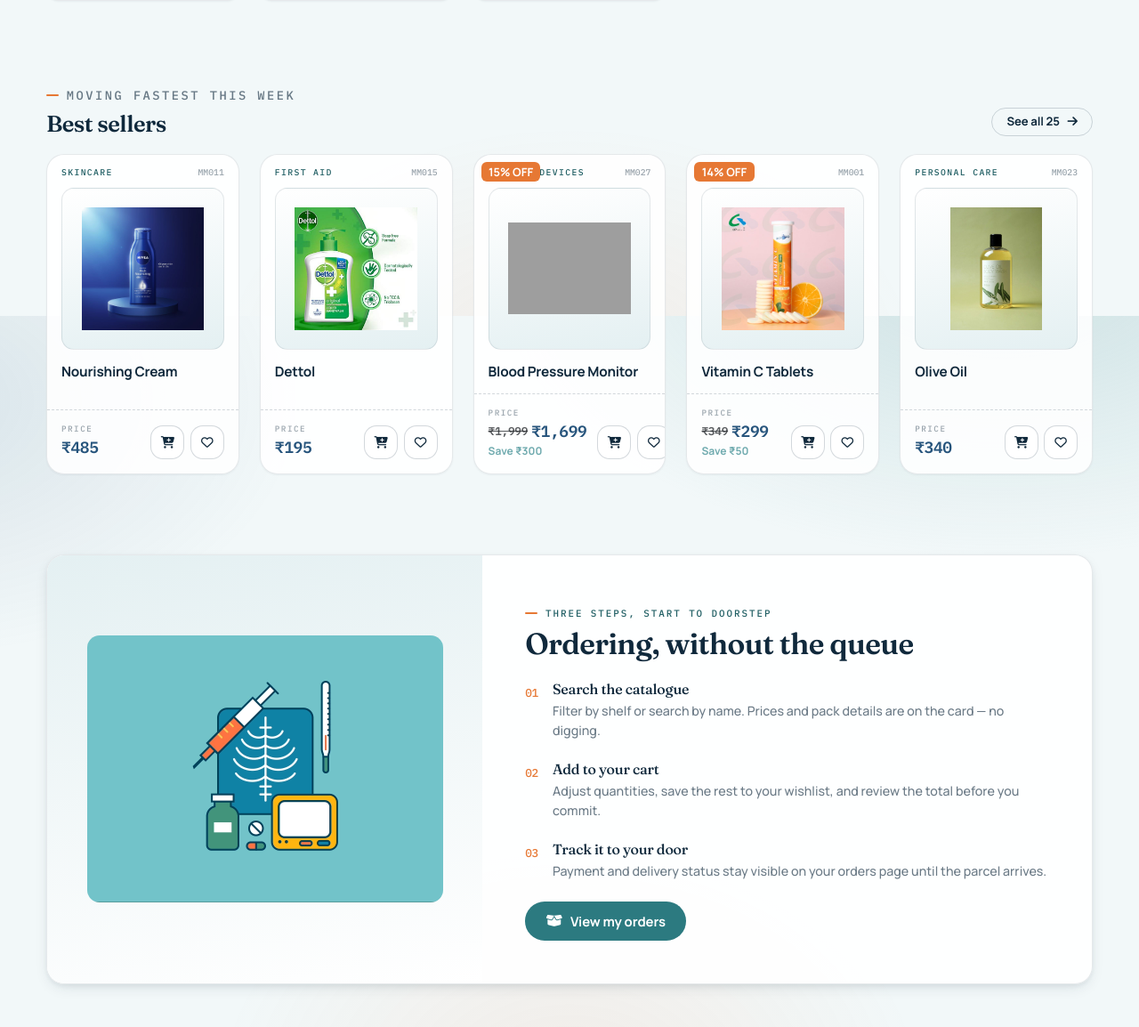
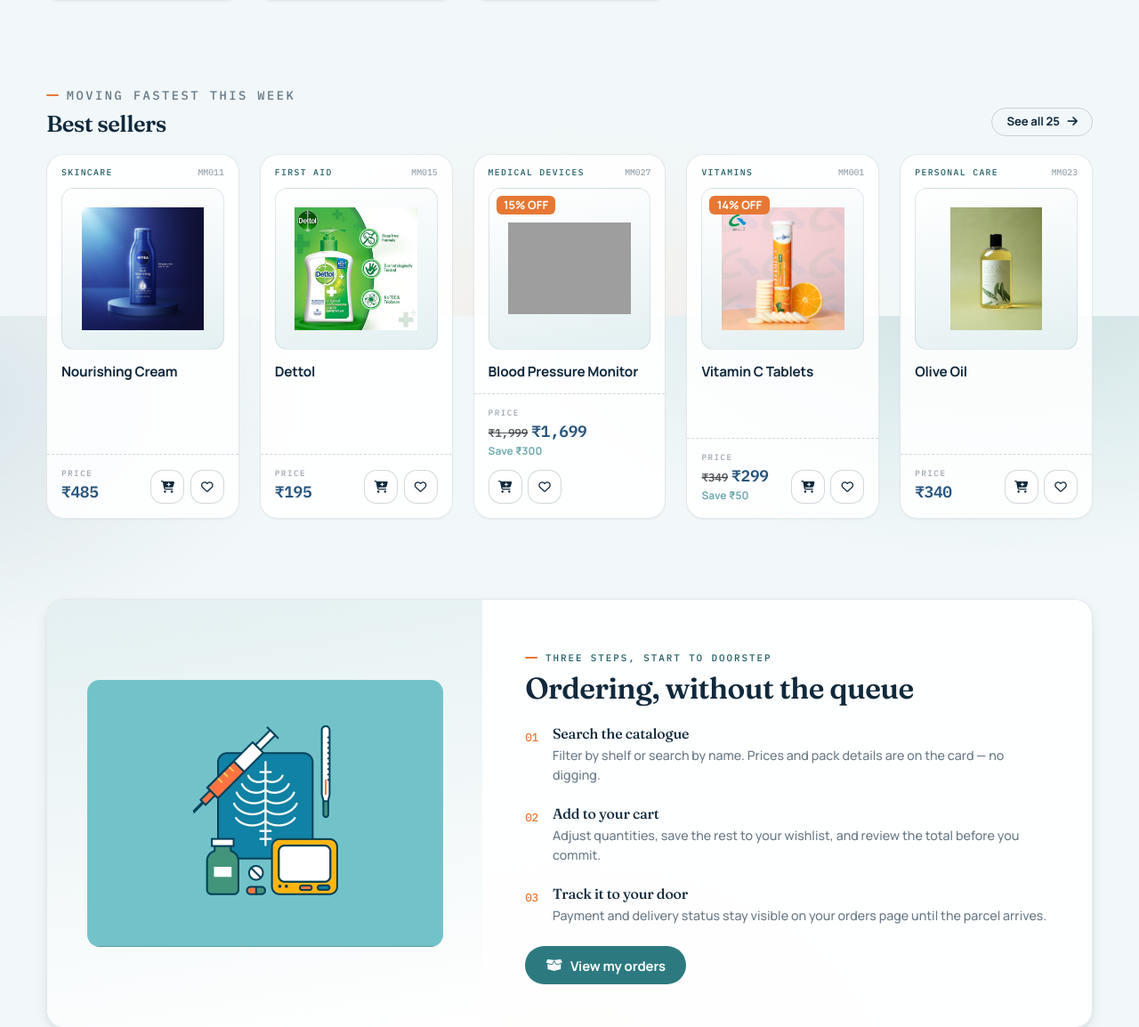
Before and after one commit to VishalMer/Medimax2.0, a PHP site: page /MediMax/ in a window 1280 px wide. Shown: the part 1245-2399 px from the top of the page at 89% size. Run offline with PHP 8.4, Linux system fonts and the light colour scheme; some libraries are stand-ins or nearby versions; grey boxes are pictures that could not be loaded.

Commit message:
fix: fixed product's discount tag overlapping and the overflow of buttons in product card

```diff
--- a/app/views/components/product_card.php
+++ b/app/views/components/product_card.php
@@ -18,18 +18,17 @@ $index    = $index ?? 0;
          data-name="<?= htmlspecialchars($name) ?>"
          data-index="<?= (int) $index ?>">
 
-  <?php if ($original && $original > $price):
-      $discountPct = round((($original - $price) / $original) * 100);
-  ?>
-  <span class="badge position-absolute top-0 start-0 m-2" style="background-color: var(--accent-orange, rgb(230, 120, 52)); z-index: 10; font-size: 0.8rem;"><?= $discountPct ?>% OFF</span>
-  <?php endif; ?>
-
   <div class="product-card__label">
     <span class="product-card__cat"><?= htmlspecialchars($category) ?></span>
     <span class="product-card__sku">MM<?= str_pad((string) $id, 3, '0', STR_PAD_LEFT) ?></span>
   </div>
 
   <div class="product-card__media">
+    <?php if ($original && $original > $price):
+        $discountPct = round((($original - $price) / $original) * 100);
+    ?>
+    <span class="badge position-absolute top-0 start-0 m-2" style="background-color: var(--accent-orange, rgb(230, 120, 52)); z-index: 10; font-size: 0.8rem;"><?= $discountPct ?>% OFF</span>
+    <?php endif; ?>
     <img src="<?= asset('images/' . $image) ?>" alt="<?= htmlspecialchars($name) ?>" loading="lazy"
          data-fallback="<?= asset('images/MediMax_Logo.png') ?>">
   </div>
@@ -38,11 +37,11 @@ $index    = $index ?? 0;
     <h3 class="product-card__name" title="<?= htmlspecialchars($name) ?>"><?= htmlspecialchars($name) ?></h3>
   </div>
 
-  <div class="product-card__foot">
-    <div class="product-card__price">
+  <div class="product-card__foot flex-wrap">
+    <div class="product-card__price" style="min-width: 0;">
       <span class="eyebrow eyebrow--plain eyebrow--muted">Price</span>
       <div class="d-flex flex-column">
-        <div class="d-flex align-items-center gap-1">
+        <div class="d-flex align-items-baseline gap-1 flex-wrap">
           <?php if ($original && $original > $price): ?>
             <span class="text-muted text-decoration-line-through num" style="font-size: 0.8em;">&#8377;<?= number_format((float) $original) ?></span>
           <?php endif; ?>
@@ -53,7 +52,7 @@ $index    = $index ?? 0;
         <?php endif; ?>
       </div>
     </div>
-    <div class="product-card__acts">
+    <div class="product-card__acts flex-shrink-0">
       <button class="icon-btn" type="button" data-act="cart" data-name="<?= htmlspecialchars($name) ?>"
               aria-label="Add <?= htmlspecialchars($name) ?> to cart" title="Add to cart">
         <i class="fas fa-cart-plus" aria-hidden="true"></i>
--- a/public/css/custom.css
+++ b/public/css/custom.css
@@ -1053,7 +1053,7 @@ h4, h5, h6 { font-family: var(--font-body); font-weight: 700; letter-spacing: -.
 /* ==========================================================================
    Admin console — dark rail, light workspace
    ========================================================================== */
-.admin-shell { display: flex; min-height: 100vh; background: var(--ice); }
+.admin-shell { display: flex; height: 100vh; overflow: hidden; background: var(--ice); }
 
 .admin-rail {
   flex: none;
@@ -1064,8 +1064,6 @@ h4, h5, h6 { font-family: var(--font-body); font-weight: 700; letter-spacing: -.
   color: rgba(255, 255, 255, .8);
   background: linear-gradient(185deg, var(--navy-deep), var(--ink));
   border-right: 1px solid rgba(255, 255, 255, .06);
-  position: sticky;
-  top: 0;
   height: 100vh;
   overflow-y: auto;
 }
@@ -1130,7 +1128,7 @@ h4, h5, h6 { font-family: var(--font-body); font-weight: 700; letter-spacing: -.
 .admin-rail a.rail-link.is-exit i { color: #F0A79B; }
 .admin-rail a.rail-link.is-exit:hover { background: rgba(180, 52, 43, .25); color: #fff; }
 
-.admin-main { flex: 1 1 auto; min-width: 0; display: flex; flex-direction: column; }
+.admin-main { flex: 1 1 auto; min-width: 0; display: flex; flex-direction: column; height: 100vh; overflow-y: auto; }
 .admin-topbar {
   position: sticky; top: 0; z-index: 1030;
   display: flex; align-items: center; gap: 1rem;
```
